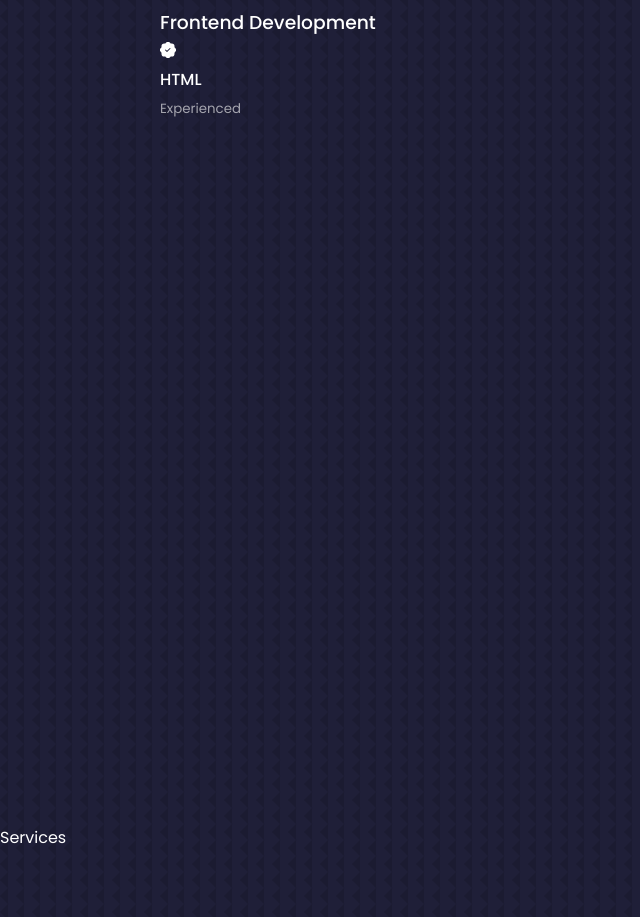
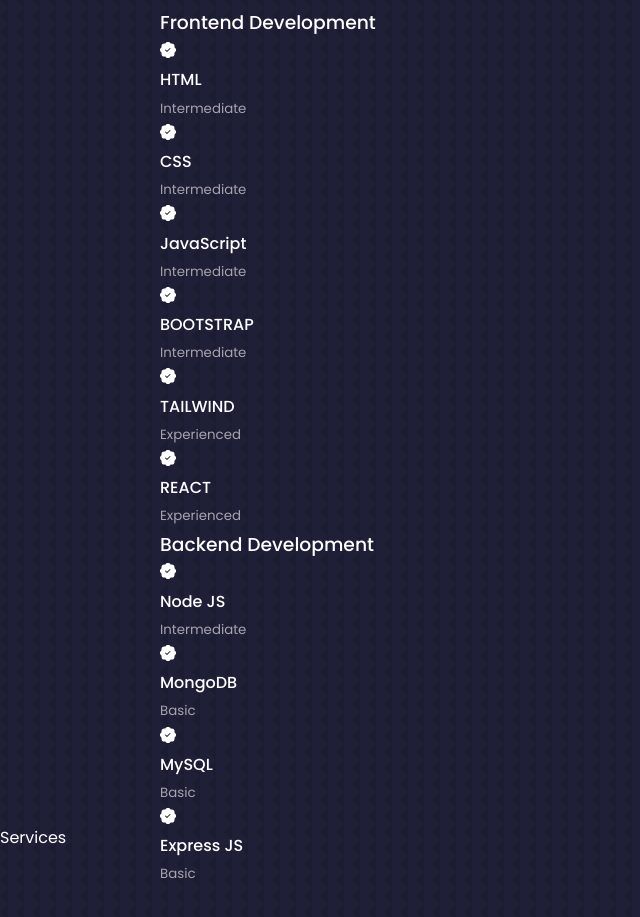
Before and after one commit to Erik161/React-Portafolio-Website, a React (Vite) app: page / in a window 1280 px wide. Shown: the part 1960-2877 px from the top of the page, without its empty margins (0-640 px from the left). Built offline with nearby package versions, Linux system fonts and the light colour scheme.

Commit message:
Experience Component JSX

```diff
--- a/src/components/experience/Experience.jsx
+++ b/src/components/experience/Experience.jsx
@@ -14,13 +14,69 @@
             <article className='experience__details'>
             <BsPatchCheckFill/>
             <h4>HTML</h4>
+            <small className='text-light' >Intermediate</small>
+            </article>
+
+            <article className='experience__details'>
+            <BsPatchCheckFill/>
+            <h4>CSS</h4>
+            <small className='text-light' >Intermediate</small>
+            </article>
+
+            <article className='experience__details'>
+            <BsPatchCheckFill/>
+            <h4>JavaScript</h4>
+            <small className='text-light' >Intermediate</small>
+            </article>
+
+            <article className='experience__details'>
+            <BsPatchCheckFill/>
+            <h4>BOOTSTRAP</h4>
+            <small className='text-light' >Intermediate</small>
+            </article>
+
+            <article className='experience__details'>
+            <BsPatchCheckFill/>
+            <h4>TAILWIND</h4>
+            <small className='text-light' >Experienced</small>
+            </article>
+
+            <article className='experience__details'>
+            <BsPatchCheckFill/>
+            <h4>REACT</h4>
             <small className='text-light' >Experienced</small>
             </article>
           </div>
         </div>
+        {/* END OF FRONT-END */}
+        <div className='experience__backend'>
+          <h3>Backend Development</h3>
+          <div className='experience__content'>
+            <article className='experience__details'>
+            <BsPatchCheckFill/>
+            <h4>Node JS</h4>
+            <small className='text-light' >Intermediate</small>
+            </article>
 
-        <div className='experience__backend'>
+            <article className='experience__details'>
+            <BsPatchCheckFill/>
+            <h4>MongoDB</h4>
+            <small className='text-light' >Basic</small>
+            </article>
 
+            <article className='experience__details'>
+            <BsPatchCheckFill/>
+            <h4>MySQL</h4>
+            <small className='text-light' >Basic</small>
+            </article>
+
+            <article className='experience__details'>
+            <BsPatchCheckFill/>
+            <h4>Express JS</h4>
+            <small className='text-light' >Basic</small>
+            </article>
+
+          </div>
         </div>
       </div>
     </section>
```
